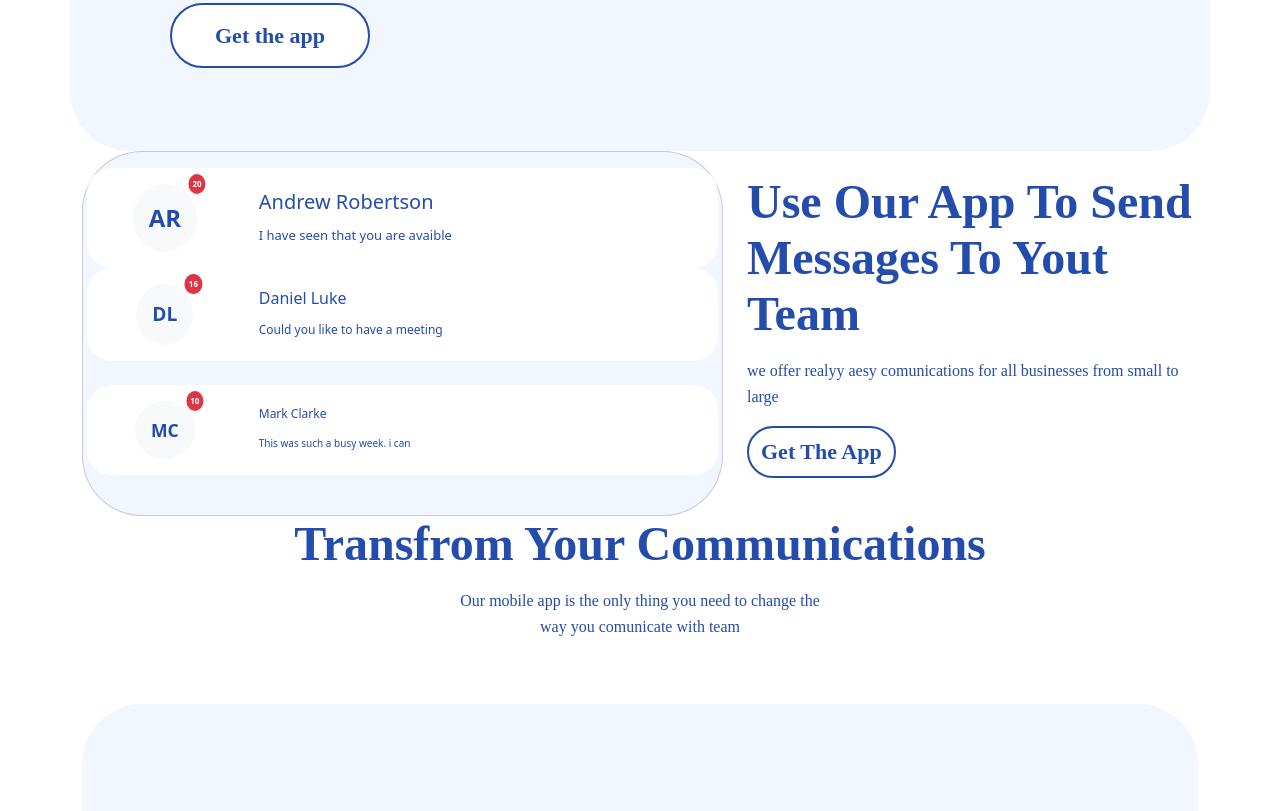
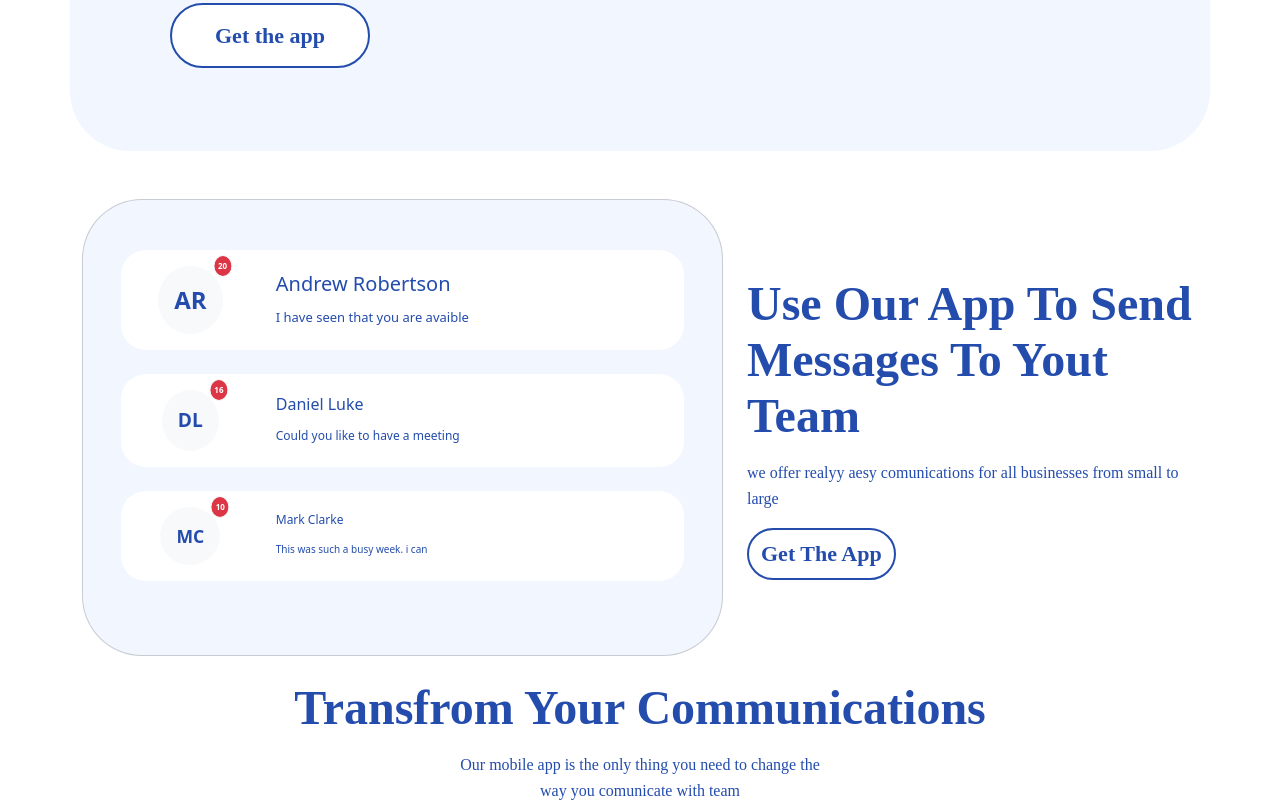
Before and after one commit to Afifahzv/Grup1-FP2, a plain HTML site: page index.html in a window 1280 px wide. Shown: the part 555-1366 px from the top of the page. Drawn offline with nearby package versions, Linux system fonts and the light colour scheme.

Commit message:
revisi bagian products features

```diff
--- a/index.html
+++ b/index.html
@@ -176,13 +176,13 @@
 
     <!-- ======= product features 1 & 2======= -->
 
-    <div class="container">
-      <div class="row d-flex align-items-center">
+    <div class="container mt-5">
+      <div class="row mb-2 d-flex align-items-center">
         <div class="col-lg-7">
-          <div class="card" style="background: #f2f6ff">
-            <div class="card-body">
+          <div class="card mb-3" style="background: #f2f6ff">
+            <div class="card-body" style="padding: 50px">
               <div class="row justify-content-center">
-                <div class="card-body bg-white card-1-width">
+                <div class="card-body bg-white card-1-width mb-4">
                   <div class="row d-flex align-items-center">
                     <div class="col-3">
                       <div
@@ -284,7 +284,7 @@
       </div>
 
       <div class="row">
-        <div class="col mb-5">
+        <div class="col mb-2">
           <p class="transfrom">Transfrom Your Communications</p>
           <p class="transfrom-2">
             Our mobile app is the only thing you need to change the <br />
@@ -295,8 +295,6 @@
 
       <div class="jumbotron jumbotron-fluid" style="background: #f2f6ff">
         <div class="container" style="padding: 30px">
-          <br /><br /><br />
-
           <!-- BANNER FEATURES -->
           <div class="container">
             <div class="row features m-auto d-flex justify-content-between">
@@ -335,9 +333,6 @@
                         You have successfully saved this message
                       </p>
                     </div>
-                    <!-- <small class="col text-secondary text-center">
-                      04.20 PM
-                    </small> -->
                   </div>
                 </div>
 
```
